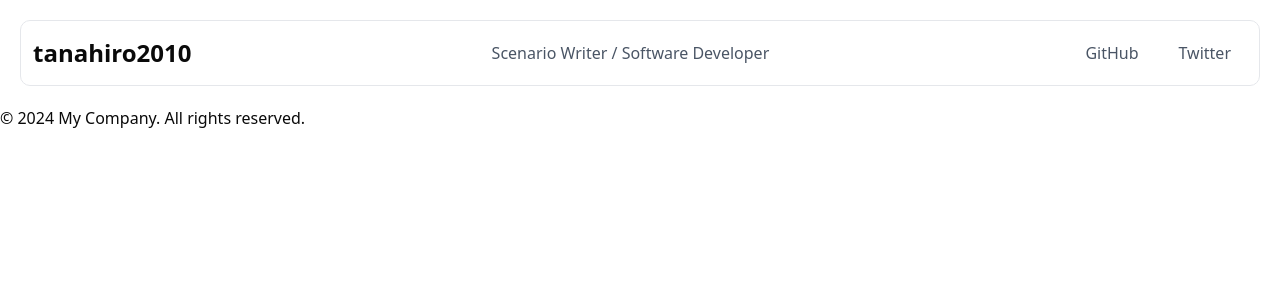
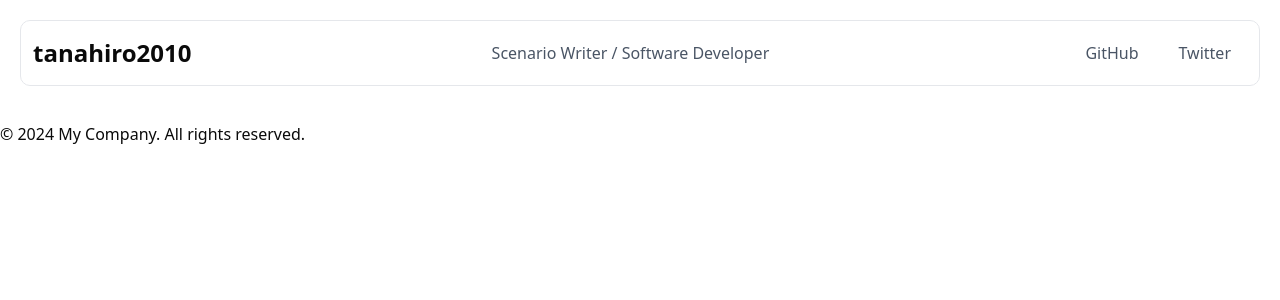
Before and after one commit to tanahiro2010/portfolio, a React (Vite) app: page /links in a window 1280 px wide. Shown: the top 300 px of the page. Built offline with nearby package versions, Linux system fonts and the light colour scheme.

Commit message:
fix: mainタグにクラス名を追加してレイアウトを調整

```diff
--- a/src/app/layout.tsx
+++ b/src/app/layout.tsx
@@ -8,7 +8,7 @@ const Layout = () => {
         <BlurFade className="app-layout" duration={0.5} delay={0.2} offset={12} direction="down">
             <Header />
 
-            <main>
+            <main className="px-4 py-2">
                 <Outlet />
             </main>
 
```
